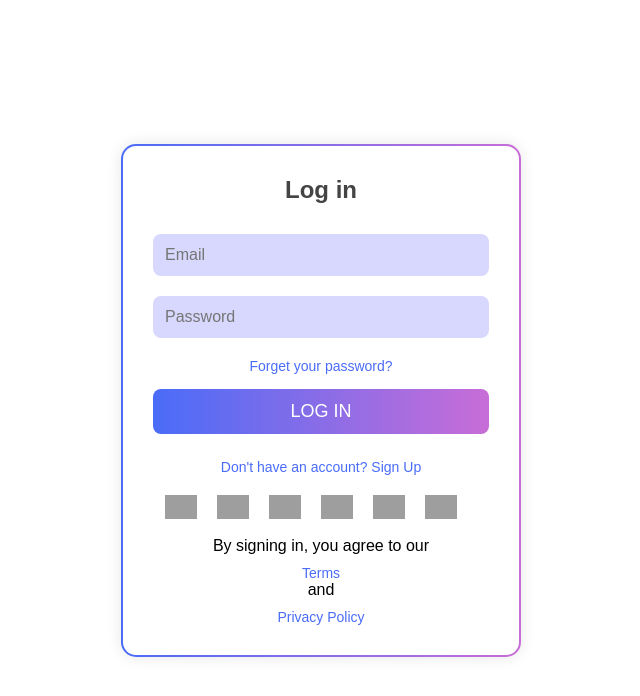
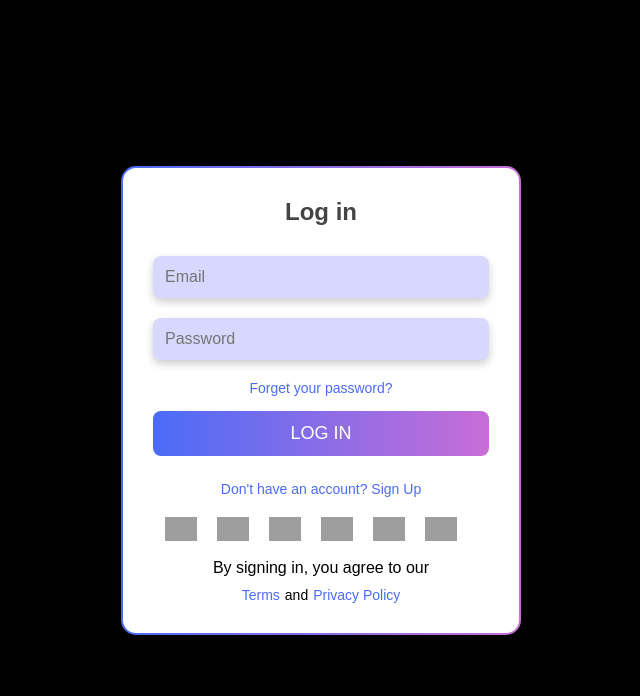
Before and after one commit to Shreyansh-Patil/tranzyLoginPage, a plain HTML site: page index.html in a window 1280 px wide. Shown: the whole page, without its empty margins (319-959 px from the left). Drawn offline with Linux system fonts and the light colour scheme; grey boxes are pictures that could not be loaded.

Commit message:
Add files via upload

```diff
--- a/index.html
+++ b/index.html
@@ -17,10 +17,11 @@
       justify-content: center;
       align-items: center;
       height: 100vh;
-      background-color: white;
+      background-color:black;
     }
 
     .login-container {
+
       width: 400px;
       padding: 30px;
       border-radius: 15px;
@@ -49,6 +50,7 @@
       background-color: #d8d8ff;
       color: #333;
       font-size: 16px;
+      box-shadow: 0 4px 8px rgba(0, 0, 0, 0.2);
     }
 
     .login-container button {
@@ -82,9 +84,16 @@
       margin-top: 20px;
     }
 
+    .terms-privacy {
+      display: flex;
+      justify-content: center;
+      margin-top: 10px;
+      font-size: 14px;
+    }
 
-
-
+    .terms-privacy a {
+      margin: 0 5px;
+    }
   </style>
 </head>
 <body>
@@ -103,14 +112,14 @@
       <img style="margin-right: 20px;" src="https://ucarecdn.com/6f56c0f1-c9c0-4d72-b44d-51a79ff38ea9/" alt="" height="24px">
       <img style="margin-right: 20px;" src="https://ucarecdn.com/82d7ca0a-c380-44c4-ba24-658723e2ab07/" alt="" height="24px">
       <img style="margin-right: 20px;" src="https://ucarecdn.com/3277d952-8e21-4aad-a2b7-d484dad531fb/" alt="" height="24px">
-    </div>
-    <br>
-
+    </div><br>
 
     <p>By signing in, you agree to our</p>
-    <p><a href="sriubg">Terms</a>and <a href="fgv">Privacy Policy</a></p>
+    <div class="terms-privacy">
+      <a href="#">Terms</a>
+      <span>and</span>
+      <a href="#">Privacy Policy</a>
+    </div>
   </div>
-
-
 </body>
 </html>
```
